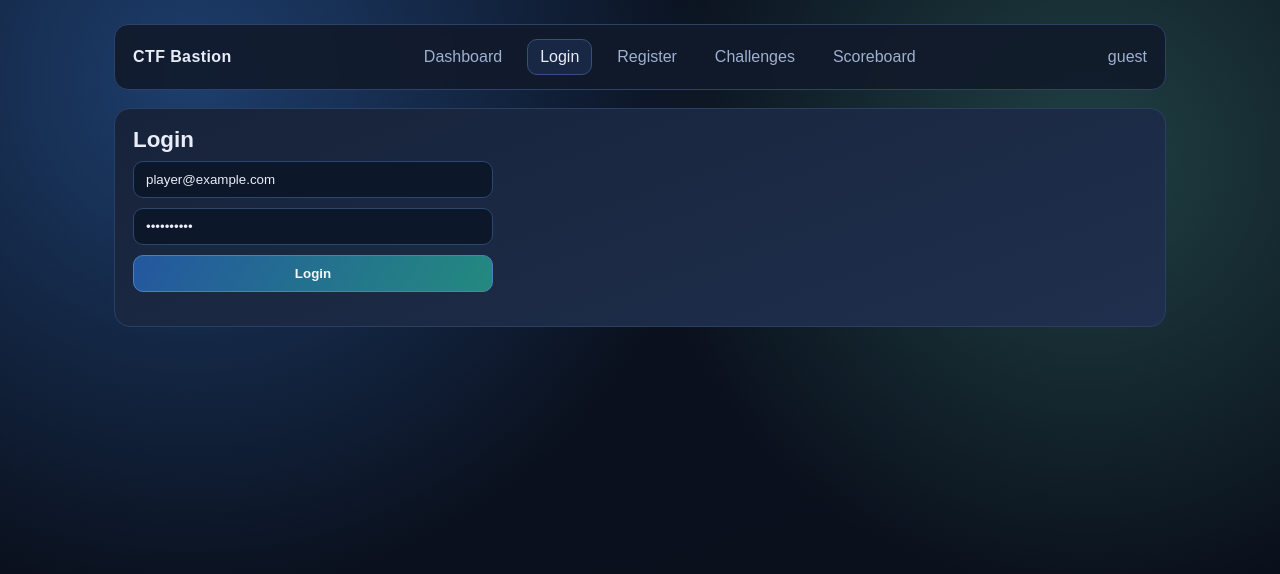
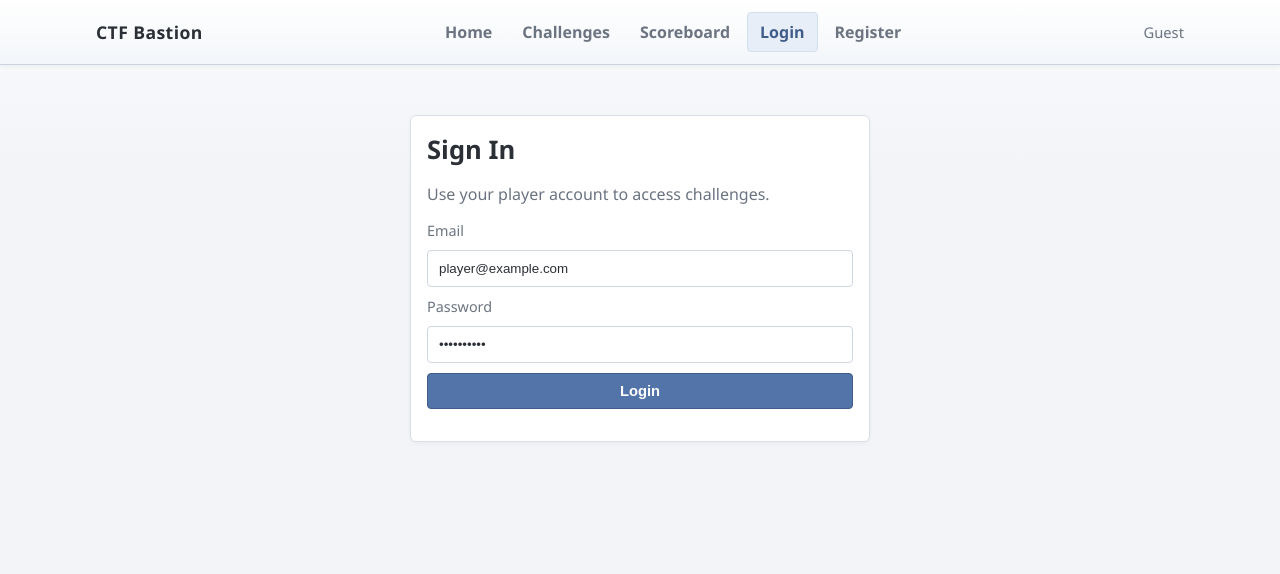
Before and after one commit to cryptic-stack/probable-adventure, a React (Vite) app in the folder ctf-bastion/frontend-react/: page /login in a window 1280 px wide. Shown: the top 574 px of the page. Built offline with nearby package versions, Linux system fonts and the light colour scheme.

Commit message:
Redesign frontend to CTFd-like navigation flow and UI

```diff
--- a/ctf-bastion/frontend-react/src/main.tsx
+++ b/ctf-bastion/frontend-react/src/main.tsx
@@ -11,20 +11,32 @@ import './styles.css'
 
 function Shell() {
   const email = useAuthStore((s) => s.email)
+  const clear = useAuthStore((s) => s.clear)
   return (
     <div className="shell">
       <header className="shell-header">
+        <div className="shell-header-inner">
           <div className="brand">CTF Bastion</div>
           <nav className="nav">
-          <NavLink to="/dashboard">Dashboard</NavLink>
-          <NavLink to="/login">Login</NavLink>
-          <NavLink to="/register">Register</NavLink>
+            <NavLink to="/dashboard">Home</NavLink>
             <NavLink to="/challenges">Challenges</NavLink>
             <NavLink to="/scoreboard">Scoreboard</NavLink>
+            {!email ? <NavLink to="/login">Login</NavLink> : null}
+            {!email ? <NavLink to="/register">Register</NavLink> : null}
           </nav>
-        <div className="subtle">{email || 'guest'}</div>
+          <div className="row">
+            <span className="user-chip">{email || 'Guest'}</span>
+            {email ? (
+              <button className="secondary" onClick={clear}>
+                Logout
+              </button>
+            ) : null}
+          </div>
+        </div>
       </header>
+      <main className="shell-main">
         <Outlet />
+      </main>
     </div>
   )
 }
--- a/ctf-bastion/frontend-react/src/pages/ChallengesPage.tsx
+++ b/ctf-bastion/frontend-react/src/pages/ChallengesPage.tsx
@@ -25,6 +25,7 @@ export function ChallengesPage() {
   const [score, setScore] = useState(0)
   const token = useAuthStore((s) => s.token)
   const email = useAuthStore((s) => s.email)
+  const selectedChallenge = challenges.find((item) => item.id === challengeId)
 
   useEffect(() => {
     apiHealth().then(setHealth).catch(() => setHealth('api unavailable'))
@@ -102,52 +103,101 @@ export function ChallengesPage() {
   }
 
   return (
-    <main className="panel">
-      <h2 className="title">Challenge Terminal</h2>
-      <p className="subtle">API health: {health}</p>
-      <p className="subtle">Active user: {email || 'not logged in'}</p>
-      <p className="subtle">My score: {score}</p>
-      <div style={{ display: 'flex', gap: 10, alignItems: 'center', flexWrap: 'wrap', marginBottom: 10 }}>
-        <span className="subtle">Challenge</span>
-        <select value={challengeId} onChange={(e) => setChallengeId(Number(e.target.value))}>
+    <div className="page-stack">
+      <section className="panel">
+        <h2 className="title">Challenges</h2>
+        <p className="subtle">
+          API: {health} | Player: {email || 'Guest'} | Score: {score}
+        </p>
+      </section>
+
+      <section className="challenge-layout">
+        <article className="panel">
+          <div className="row" style={{ marginBottom: 10 }}>
+            <button className="secondary" onClick={refreshChallenges}>
+              Refresh
+            </button>
+          </div>
+          <div className="table-wrap">
+            <table>
+              <thead>
+                <tr>
+                  <th>Name</th>
+                  <th>Category</th>
+                  <th>Value</th>
+                  <th>Solves</th>
+                  <th>Status</th>
+                </tr>
+              </thead>
+              <tbody>
                 {challenges.map((challenge) => (
-            <option key={challenge.id} value={challenge.id}>
-              #{challenge.id} {challenge.name} ({challenge.value} pts)
-            </option>
+                  <tr
+                    key={challenge.id}
+                    className={challenge.id === challengeId ? 'selected' : ''}
+                    onClick={() => setChallengeId(challenge.id)}
+                    style={{ cursor: 'pointer' }}
+                  >
+                    <td>#{challenge.id} {challenge.name}</td>
+                    <td>{challenge.category}</td>
+                    <td>{challenge.value}</td>
+                    <td>{challenge.solves}</td>
+                    <td>{challenge.solvedByMe ? <span className="chip">Solved</span> : <span className="subtle">Open</span>}</td>
+                  </tr>
                 ))}
-        </select>
+                {challenges.length === 0 ? (
+                  <tr>
+                    <td colSpan={5} className="subtle">No challenges available.</td>
+                  </tr>
+                ) : null}
+              </tbody>
+            </table>
+          </div>
+        </article>
+
+        <article className="panel">
+          <h3 style={{ marginTop: 0 }}>
+            {selectedChallenge ? `${selectedChallenge.name} (${selectedChallenge.value} pts)` : 'Select a challenge'}
+          </h3>
+          <p className="subtle">
+            {selectedChallenge?.description || 'Choose a challenge from the list.'}
+          </p>
+          <p className="subtle">
+            Attempts limit: {selectedChallenge?.maxAttempts ?? '-'} | Solves: {selectedChallenge?.solves ?? '-'}
+          </p>
+          <div className="row" style={{ marginBottom: 10 }}>
             <button onClick={onStart}>Start Challenge</button>
-        <button onClick={onRefreshOptions}>Refresh Connections</button>
-        <button onClick={refreshChallenges}>Refresh Catalog</button>
-      </div>
-      <div style={{ marginBottom: 10 }}>
-        {challenges.map((challenge) => (
-          <p key={challenge.id} className="subtle">
-            [{challenge.category}] #{challenge.id} {challenge.name} | {challenge.value} pts | solves {challenge.solves} |
-            attempts {challenge.maxAttempts} {challenge.solvedByMe ? '| solved' : ''}
-          </p>
-        ))}
+            <button className="secondary" onClick={onRefreshOptions}>Refresh Connections</button>
           </div>
           <p className="subtle">{message}</p>
-      {containerId ? <p className="subtle">Assigned container: {containerId}</p> : null}
+          {containerId ? <p className="subtle">Container: {containerId}</p> : null}
           {expiresAt ? <p className="subtle">Expires: {new Date(expiresAt).toLocaleString()}</p> : null}
-      <div style={{ display: 'flex', gap: 8, flexWrap: 'wrap', marginBottom: 10 }}>
+          <div className="row" style={{ marginBottom: 10 }}>
             {options.map((opt) => (
-          <button key={opt.type} onClick={() => setSelected(opt)}>
+              <button
+                key={opt.type}
+                className={selected?.type === opt.type ? '' : 'secondary'}
+                onClick={() => setSelected(opt)}
+              >
                 {opt.label}
               </button>
             ))}
           </div>
-      <div style={{ display: 'flex', gap: 10, alignItems: 'center', flexWrap: 'wrap', marginBottom: 10 }}>
-        <input value={flag} onChange={(e) => setFlag(e.target.value)} style={{ minWidth: 260 }} />
-        <button onClick={onSubmitFlag}>Submit Flag</button>
+          <div className="row">
+            <input value={flag} onChange={(e) => setFlag(e.target.value)} placeholder="flag{...}" />
+            <button onClick={onSubmitFlag}>Submit</button>
           </div>
           <p className={submitMessage.includes('correct') ? 'ok' : 'subtle'}>{submitMessage}</p>
+        </article>
+      </section>
+
+      <section className="panel">
+        <h3 style={{ marginTop: 0 }}>Session Terminal</h3>
         {selected ? (
           <TerminalPanel token={token} wsPath={selected.wsPath} modeLabel={selected.label} />
         ) : (
-        <p className="subtle">Start challenge to get SSH/RDP connection options.</p>
+          <p className="subtle">Start a challenge and pick a connection mode to open terminal access.</p>
         )}
-    </main>
+      </section>
+    </div>
   )
 }
--- a/ctf-bastion/frontend-react/src/pages/Dashboard.tsx
+++ b/ctf-bastion/frontend-react/src/pages/Dashboard.tsx
@@ -1,15 +1,83 @@
+import { useEffect, useState } from 'react'
+import { ChallengeInfo, getScoreboard, listChallenges, ScoreboardEntry } from '../api'
+import { useAuthStore } from '../store/auth'
+
 export function Dashboard() {
+  const token = useAuthStore((s) => s.token)
+  const [challenges, setChallenges] = useState<ChallengeInfo[]>([])
+  const [scoreboard, setScoreboard] = useState<ScoreboardEntry[]>([])
+  const [status, setStatus] = useState('loading')
+
+  useEffect(() => {
+    async function load() {
+      try {
+        const [catalog, board] = await Promise.all([listChallenges(token || undefined), getScoreboard()])
+        setChallenges(catalog)
+        setScoreboard(board)
+        setStatus('online')
+      } catch {
+        setStatus('degraded')
+      }
+    }
+    load()
+  }, [token])
+
+  const totalSolves = challenges.reduce((acc, item) => acc + item.solves, 0)
+  const solvedByMe = challenges.filter((item) => item.solvedByMe).length
+
   return (
-    <main className="panel">
-      <h1 className="title">Phase 1 Platform Live</h1>
-      <p className="subtle">
-        Auth API, broker WebSocket sessions, and terminal client are running on the Vite frontend.
-      </p>
-      <p>
-        <span className="badge">No SSH clients required</span>
-        <span className="badge">JWT gated broker</span>
-        <span className="badge">Ephemeral lab model</span>
-      </p>
-    </main>
+    <div className="page-stack">
+      <section className="panel">
+        <h1 className="title">CTF Dashboard</h1>
+        <p className="subtle">Platform status: {status}</p>
+        <div className="grid-3">
+          <article className="stat-card">
+            <div className="stat-title">Challenges</div>
+            <div className="stat-value">{challenges.length}</div>
+          </article>
+          <article className="stat-card">
+            <div className="stat-title">My Solves</div>
+            <div className="stat-value">{solvedByMe}</div>
+          </article>
+          <article className="stat-card">
+            <div className="stat-title">Global Solves</div>
+            <div className="stat-value">{totalSolves}</div>
+          </article>
+        </div>
+      </section>
+
+      <section className="panel">
+        <h2 className="title">Top Teams</h2>
+        <div className="table-wrap">
+          <table>
+            <thead>
+              <tr>
+                <th>Rank</th>
+                <th>Player</th>
+                <th>Score</th>
+                <th>Solves</th>
+              </tr>
+            </thead>
+            <tbody>
+              {scoreboard.slice(0, 8).map((row) => (
+                <tr key={`${row.rank}-${row.email}`}>
+                  <td>{row.rank}</td>
+                  <td>{row.email}</td>
+                  <td>{row.score}</td>
+                  <td>{row.solves}</td>
+                </tr>
+              ))}
+              {scoreboard.length === 0 ? (
+                <tr>
+                  <td colSpan={4} className="subtle">
+                    No solves yet.
+                  </td>
+                </tr>
+              ) : null}
+            </tbody>
+          </table>
+        </div>
+      </section>
+    </div>
   )
 }
--- a/ctf-bastion/frontend-react/src/pages/LoginPage.tsx
+++ b/ctf-bastion/frontend-react/src/pages/LoginPage.tsx
@@ -20,14 +20,17 @@ export function LoginPage() {
   }
 
   return (
-    <main className="panel">
-      <h2 className="title">Login</h2>
+    <section className="auth-wrap panel">
+      <h2 className="title">Sign In</h2>
+      <p className="subtle">Use your player account to access challenges.</p>
       <form onSubmit={onSubmit} className="form-grid">
-        <input value={email} onChange={(e) => setEmail(e.target.value)} />
-        <input type="password" value={password} onChange={(e) => setPassword(e.target.value)} />
+        <label htmlFor="login-email">Email</label>
+        <input id="login-email" value={email} onChange={(e) => setEmail(e.target.value)} />
+        <label htmlFor="login-password">Password</label>
+        <input id="login-password" type="password" value={password} onChange={(e) => setPassword(e.target.value)} />
         <button type="submit">Login</button>
       </form>
       <p className={message.includes('successful') ? 'ok' : 'err'}>{message}</p>
-    </main>
+    </section>
   )
 }
--- a/ctf-bastion/frontend-react/src/pages/RegisterPage.tsx
+++ b/ctf-bastion/frontend-react/src/pages/RegisterPage.tsx
@@ -17,14 +17,22 @@ export function RegisterPage() {
   }
 
   return (
-    <main className="panel">
-      <h2 className="title">Register</h2>
+    <section className="auth-wrap panel">
+      <h2 className="title">Create Account</h2>
+      <p className="subtle">Register a player account for this CTF event.</p>
       <form onSubmit={onSubmit} className="form-grid">
-        <input value={email} onChange={(e) => setEmail(e.target.value)} />
-        <input type="password" value={password} onChange={(e) => setPassword(e.target.value)} />
+        <label htmlFor="register-email">Email</label>
+        <input id="register-email" value={email} onChange={(e) => setEmail(e.target.value)} />
+        <label htmlFor="register-password">Password</label>
+        <input
+          id="register-password"
+          type="password"
+          value={password}
+          onChange={(e) => setPassword(e.target.value)}
+        />
         <button type="submit">Register</button>
       </form>
       <p className={message.includes('successful') ? 'ok' : 'err'}>{message}</p>
-    </main>
+    </section>
   )
 }
--- a/ctf-bastion/frontend-react/src/styles.css
+++ b/ctf-bastion/frontend-react/src/styles.css
@@ -1,14 +1,14 @@
 :root {
-  --bg: #0b1220;
-  --bg-soft: #121a2b;
-  --card: #17233a;
-  --card-alt: #1f2f4d;
-  --text: #e8edf7;
-  --text-dim: #9fb0d0;
-  --accent: #59d7ff;
-  --accent-2: #8bffba;
-  --danger: #ff7878;
-  --ok: #7fffb0;
+  --bg: #f3f4f7;
+  --surface: #ffffff;
+  --surface-muted: #fafbfd;
+  --border: #d8dee7;
+  --text: #2b2f36;
+  --text-muted: #6b7480;
+  --brand: #5274a8;
+  --brand-dark: #3f5c8a;
+  --success: #2f8f4e;
+  --danger: #bf3f45;
 }
 
 * {
@@ -17,13 +17,18 @@
 
 body {
   margin: 0;
-  font-family: "Sora", "Manrope", "Avenir Next", sans-serif;
+  min-height: 100vh;
+  font-family: "Source Sans Pro", "Segoe UI", Tahoma, sans-serif;
+  color: var(--text);
   background:
-    radial-gradient(circle at 15% 10%, #1d3e6d 0%, transparent 40%),
-    radial-gradient(circle at 85% 20%, #204143 0%, transparent 35%),
-    linear-gradient(160deg, var(--bg) 0%, #090f1a 100%);
-  color: var(--text);
-  min-height: 100vh;
+    linear-gradient(#f9fafc, #f3f4f7 180px),
+    repeating-linear-gradient(
+      45deg,
+      rgba(82, 116, 168, 0.04) 0,
+      rgba(82, 116, 168, 0.04) 8px,
+      transparent 8px,
+      transparent 16px
+    );
 }
 
 a {
@@ -32,125 +37,261 @@ a {
 }
 
 .shell {
-  max-width: 1100px;
-  margin: 0 auto;
-  padding: 24px;
+  min-height: 100vh;
 }
 
 .shell-header {
+  border-bottom: 1px solid #ccd3de;
+  background: linear-gradient(180deg, #ffffff 0%, #f3f6fa 100%);
+  box-shadow: 0 2px 4px rgba(15, 23, 42, 0.04);
+}
+
+.shell-header-inner {
+  max-width: 1120px;
+  margin: 0 auto;
+  height: 64px;
+  padding: 0 16px;
   display: flex;
+  align-items: center;
   justify-content: space-between;
-  align-items: center;
-  padding: 14px 18px;
-  border: 1px solid #2e4268;
-  border-radius: 14px;
-  background: rgba(17, 26, 43, 0.9);
-  backdrop-filter: blur(6px);
+  gap: 16px;
 }
 
 .brand {
+  font-size: 1.1rem;
   font-weight: 700;
   letter-spacing: 0.4px;
 }
 
 .nav {
   display: flex;
-  gap: 12px;
+  align-items: center;
+  gap: 4px;
 }
 
 .nav a {
   padding: 8px 12px;
-  border-radius: 10px;
-  color: var(--text-dim);
+  border-radius: 4px;
+  color: var(--text-muted);
+  font-weight: 600;
   border: 1px solid transparent;
 }
 
-.nav a.active,
+.nav a.active {
+  color: var(--brand-dark);
+  background: #e8eef7;
+  border-color: #d2dfef;
+}
+
 .nav a:hover {
-  color: var(--text);
-  border-color: #35507f;
-  background: #182744;
+  color: var(--brand-dark);
+  background: #eef3fa;
+}
+
+.user-chip {
+  font-size: 0.92rem;
+  color: var(--text-muted);
+}
+
+.shell-main {
+  max-width: 1120px;
+  margin: 0 auto;
+  padding: 20px 16px 28px;
 }
 
 .panel {
-  margin-top: 18px;
-  border: 1px solid #2a3f64;
-  border-radius: 16px;
-  background: linear-gradient(160deg, var(--card) 0%, var(--card-alt) 100%);
-  padding: 18px;
+  border: 1px solid var(--border);
+  border-radius: 6px;
+  background: var(--surface);
+  padding: 16px;
+  box-shadow: 0 2px 4px rgba(15, 23, 42, 0.04);
+}
+
+.page-stack {
+  display: grid;
+  gap: 16px;
 }
 
 .title {
-  margin: 0 0 8px;
-  font-size: 1.4rem;
+  margin: 0;
+  font-size: 1.6rem;
+  font-weight: 700;
 }
 
 .subtle {
-  color: var(--text-dim);
+  color: var(--text-muted);
+}
+
+.grid-3 {
+  display: grid;
+  grid-template-columns: repeat(3, minmax(0, 1fr));
+  gap: 12px;
+}
+
+.stat-card {
+  border: 1px solid var(--border);
+  background: var(--surface-muted);
+  border-radius: 6px;
+  padding: 12px;
+}
+
+.stat-title {
+  color: var(--text-muted);
+  font-size: 0.88rem;
+}
+
+.stat-value {
+  margin-top: 6px;
+  font-size: 1.35rem;
+  font-weight: 700;
+}
+
+.row {
+  display: flex;
+  align-items: center;
+  gap: 8px;
+  flex-wrap: wrap;
 }
 
 .form-grid {
   display: grid;
   gap: 10px;
-  max-width: 360px;
 }
 
-input {
-  background: #0d172a;
+.auth-wrap {
+  max-width: 460px;
+  margin: 30px auto 0;
+}
+
+label {
+  color: var(--text-muted);
+  font-size: 0.9rem;
+}
+
+input,
+select {
+  width: 100%;
+  border: 1px solid #cfd7e2;
+  border-radius: 4px;
+  padding: 10px 11px;
   color: var(--text);
-  border: 1px solid #2d4670;
-  border-radius: 10px;
-  padding: 10px 12px;
+  background: #fff;
+  outline: none;
+}
+
+input:focus,
+select:focus {
+  border-color: #91a8ca;
+  box-shadow: 0 0 0 2px rgba(82, 116, 168, 0.15);
 }
 
 button {
   cursor: pointer;
-  border: 1px solid #4f7dbf;
-  border-radius: 10px;
-  background: linear-gradient(120deg, #24579f 0%, #238a7f 100%);
-  color: #f2f7ff;
-  padding: 10px 14px;
-  font-weight: 600;
+  border: 1px solid var(--brand-dark);
+  border-radius: 4px;
+  background: var(--brand);
+  color: #fff;
+  padding: 9px 13px;
+  font-weight: 700;
+  font-size: 0.92rem;
 }
 
-.badge {
-  display: inline-block;
-  margin-right: 8px;
-  padding: 4px 10px;
-  border-radius: 999px;
-  font-size: 0.82rem;
-  border: 1px solid #39557f;
-  color: var(--text-dim);
+button:hover {
+  background: var(--brand-dark);
+}
+
+button.secondary {
+  border-color: #c6cfdd;
+  background: #fff;
+  color: #4d5b70;
+}
+
+button.secondary:hover {
+  background: #f3f6fa;
 }
 
 .ok {
-  color: var(--ok);
+  color: var(--success);
 }
 
 .err {
   color: var(--danger);
 }
 
+.challenge-layout {
+  display: grid;
+  grid-template-columns: 1.05fr 1fr;
+  gap: 16px;
+}
+
+.table-wrap {
+  overflow-x: auto;
+  border: 1px solid var(--border);
+  border-radius: 6px;
+}
+
+table {
+  width: 100%;
+  border-collapse: collapse;
+  min-width: 600px;
+}
+
+th,
+td {
+  text-align: left;
+  padding: 10px 12px;
+  border-bottom: 1px solid #e7ebf0;
+  font-size: 0.93rem;
+}
+
+th {
+  background: #f4f7fb;
+  color: #566175;
+}
+
+tr.selected {
+  background: #edf3fb;
+}
+
+.chip {
+  display: inline-block;
+  border-radius: 999px;
+  padding: 3px 8px;
+  font-size: 0.75rem;
+  font-weight: 700;
+  background: #e8eef8;
+  color: #4f6692;
+}
+
 .terminal-wrap {
   margin-top: 12px;
-  border: 1px solid #314b74;
-  border-radius: 12px;
+  border: 1px solid #d6dde8;
+  border-radius: 6px;
   overflow: hidden;
 }
 
 .terminal-host {
-  height: 380px;
+  height: 410px;
+  background: #10141d;
 }
 
-@media (max-width: 720px) {
-  .shell {
-    padding: 14px;
+@media (max-width: 980px) {
+  .challenge-layout {
+    grid-template-columns: 1fr;
   }
 
-  .shell-header {
+  .grid-3 {
+    grid-template-columns: 1fr;
+  }
+}
+
+@media (max-width: 740px) {
+  .shell-header-inner {
+    height: auto;
+    min-height: 64px;
+    padding: 10px 12px;
+    align-items: flex-start;
     flex-direction: column;
-    gap: 10px;
-    align-items: flex-start;
   }
 
   .nav {
```
Also changed, not shown: ctf-bastion/frontend-react/src/pages/ScoreboardPage.tsx (+34 -13 lines), ctf-bastion/frontend-react/src/pages/TerminalPanel.tsx (+5 -2 lines). Lines whose indentation alone changed are shown as unchanged.
